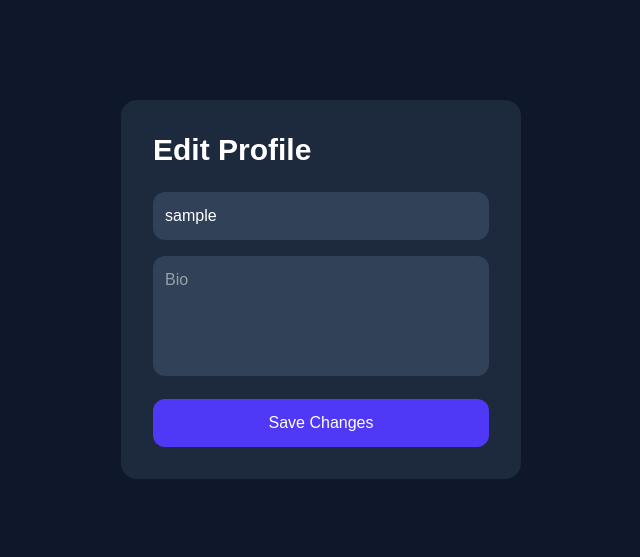
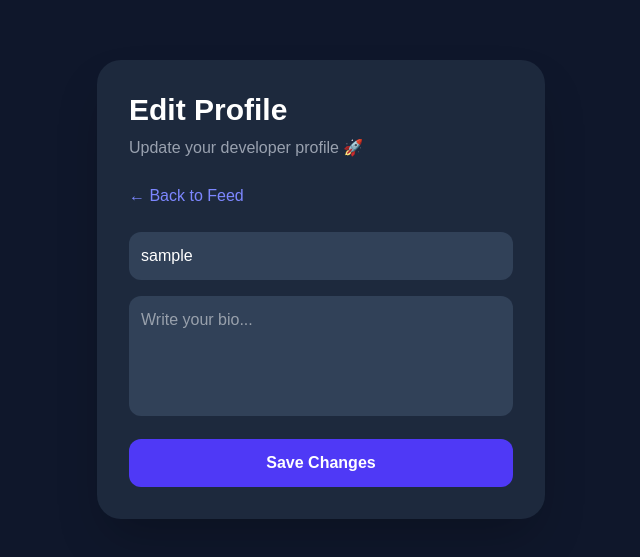
Before and after one commit to Raneem-Kr/devconnect, a React (Vite) app in the folder client/: page /profile in a window 1280 px wide. Shown: the part 111-668 px from the top of the page, without its empty margins (319-959 px from the left). Built offline with nearby package versions, Linux system fonts and the light colour scheme; sample sign-in values are in the browser's storage.

Commit message:
fix profile

```diff
--- a/client/src/pages/Profile.jsx
+++ b/client/src/pages/Profile.jsx
@@ -1,13 +1,13 @@
 import { useState } from "react";
 import axios from "axios";
-import { useNavigate } from "react-router-dom";
+import { useNavigate, Link } from "react-router-dom";
 
 const Profile = () => {
   const navigate = useNavigate();
 
   const storedUser = JSON.parse(localStorage.getItem("user"));
 
-  const [username, setUsername] = useState(storedUser.username);
+  const [username, setUsername] = useState(storedUser.username || "");
   const [bio, setBio] = useState(storedUser.bio || "");
 
   const handleUpdate = async () => {
@@ -33,32 +33,43 @@ const Profile = () => {
   };
 
   return (
-    <div className="min-h-screen bg-slate-900 flex items-center justify-center text-white">
-      <div className="bg-slate-800 p-8 rounded-2xl w-[400px]">
-        <h1 className="text-3xl font-bold mb-6">Edit Profile</h1>
+    <div className="min-h-screen bg-slate-900 text-white flex items-center justify-center px-4">
+      <div className="w-full max-w-md bg-slate-800 p-8 rounded-3xl shadow-2xl">
+        <h1 className="text-3xl font-bold mb-2">Edit Profile</h1>
 
+        <p className="text-gray-400 mb-6">Update your developer profile 🚀</p>
+
+        <Link
+          to="/feed"
+          className="text-indigo-400 hover:text-indigo-300 transition"
+        >
+          ← Back to Feed
+        </Link>
+
+        <div className="mt-6 space-y-4">
           <input
             type="text"
             placeholder="Username"
             value={username}
             onChange={(e) => setUsername(e.target.value)}
-          className="w-full p-3 rounded-xl bg-slate-700 outline-none mb-4"
+            className="w-full p-3 rounded-xl bg-slate-700 outline-none"
           />
 
           <textarea
-          placeholder="Bio"
+            placeholder="Write your bio..."
             value={bio}
             onChange={(e) => setBio(e.target.value)}
-          className="w-full p-3 rounded-xl bg-slate-700 outline-none mb-4 resize-none"
             rows="4"
+            className="w-full p-3 rounded-xl bg-slate-700 outline-none resize-none"
           />
 
           <button
             onClick={handleUpdate}
-          className="w-full bg-indigo-600 p-3 rounded-xl"
+            className="w-full bg-indigo-600 hover:bg-indigo-500 transition p-3 rounded-xl font-semibold"
           >
             Save Changes
           </button>
+        </div>
       </div>
     </div>
   );
```
Lines whose indentation alone changed are shown as unchanged.
